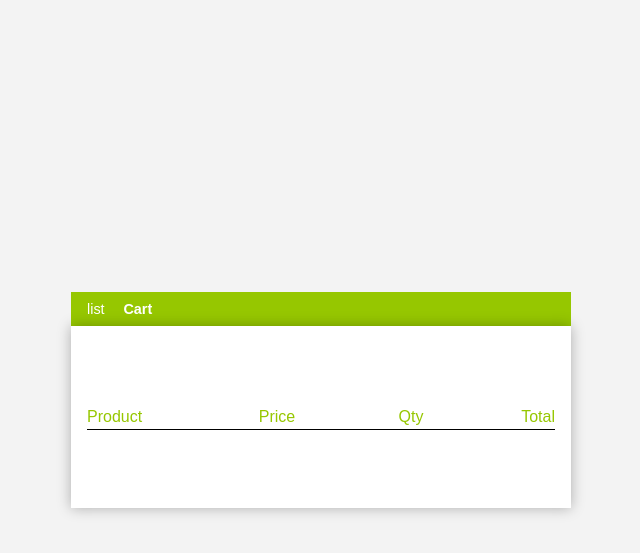
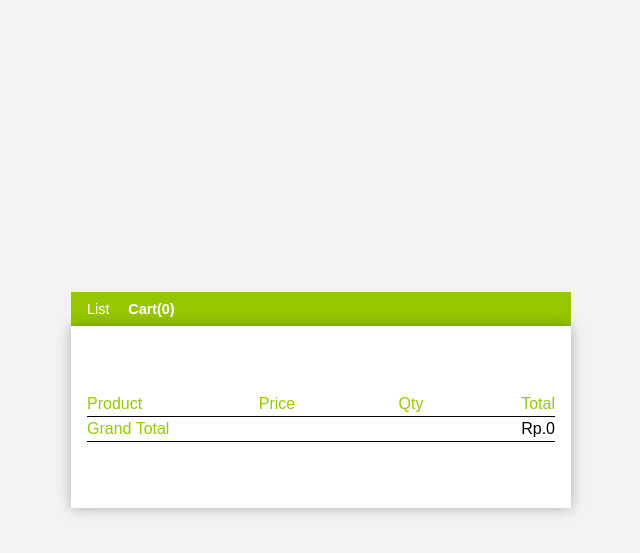
Before and after one commit to romanbatavi/session-php, a PHP site: page /cart.php in a window 1280 px wide. Shown: the top 553 px of the page, without its empty margins (319-959 px from the left). Run offline with PHP 8.4, Linux system fonts and the light colour scheme; lists and menus that the app fills with data are empty.

Commit message:
finish all

```diff
--- a/session/autentikasi salah/template-shoping-cart/cart.php
+++ b/session/autentikasi salah/template-shoping-cart/cart.php
@@ -1,3 +1,16 @@
+<?php
+
+    session_start();
+    // session_destroy();
+    include('connection.php');
+
+    // $pdo = $db->prepare("SELECT * FROM product");
+    // $pdo->execute();
+    // $products = $pdo->fetchALL(PDO::FETCH_ASSOC);
+
+    $cart = isset($_SESSION['cart']) ? $_SESSION['cart'] : [];
+
+?>
 <html>
     <head>
         <title>Shopping Cart - Cart</title>
@@ -7,8 +20,8 @@
         <div class="container">
 
             <nav class="main-menu">
-                <a href="list.php">list</a>
-                <a href="#" class="active">Cart</a>
+                <a href="list.php">List</a>
+                <a href="#" class="active">Cart(<?=count($cart)?>)</a>
             </nav>
 
             <div class="content">
@@ -19,9 +32,30 @@
                         <th class="text-center">Qty</th>
                         <th class="text-right">Total</th>
                     </tr>
+                    <?php
+                    $grandTotal = 0;
+                    foreach($cart as $row):
+                    $pdo                        = $db->prepare('SELECT * FROM product WHERE id=:product_id');
+                    $data['product_id']         = $row['id'];
+                                                $pdo->execute($data);
+                    $product                    = $pdo->fetch(PDO::FETCH_ASSOC);
+
+                    $total = $row['quantity'] * $product['price'];
+                    $grandTotal+=$total;
+                    ?>
+                    <tr>
+                        <td><?=$product['title']?></td>
+                        <td>Rp.<?=number_format($product['price'])?></td>
+                        <td class="text-center"><?=$row['quantity']?></td>
+                        <td class="text-right">Rp.<?=number_format($row['quantity'] * $product['price'])?></td>
+                    </tr>
+                    <?php endforeach; ?>
+                    <tr>
+                    <th colspan = "3">Grand Total</th>
+                    <td class="text-right">Rp.<?=number_format($grandTotal)?></td>
+                    </tr>
                 </table>
             </div>
-
         </div>
     </body>
 </html>
```
Also changed, not shown: session/autentikasi salah/template-shoping-cart/list.php (+6 -4 lines).
